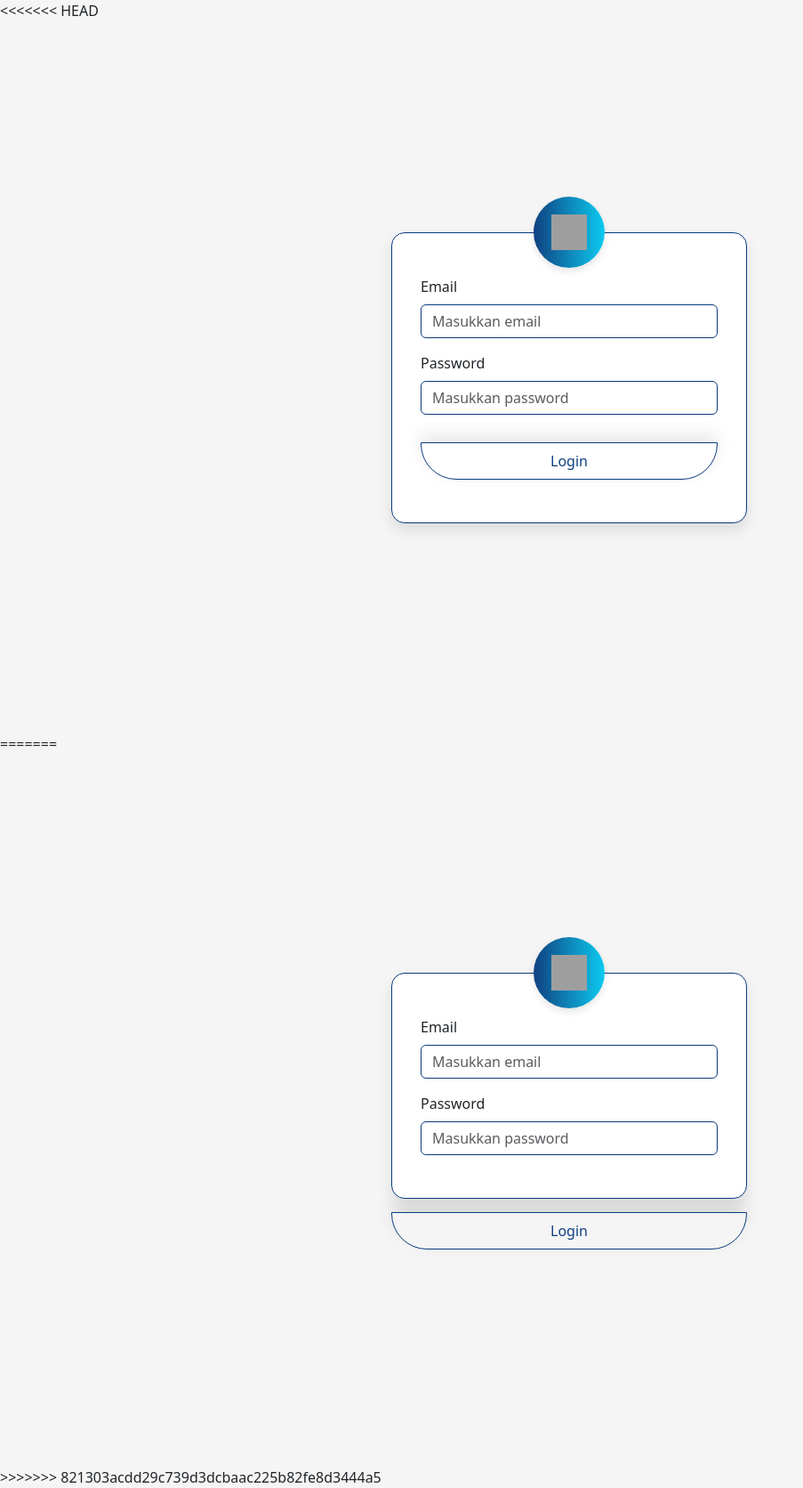
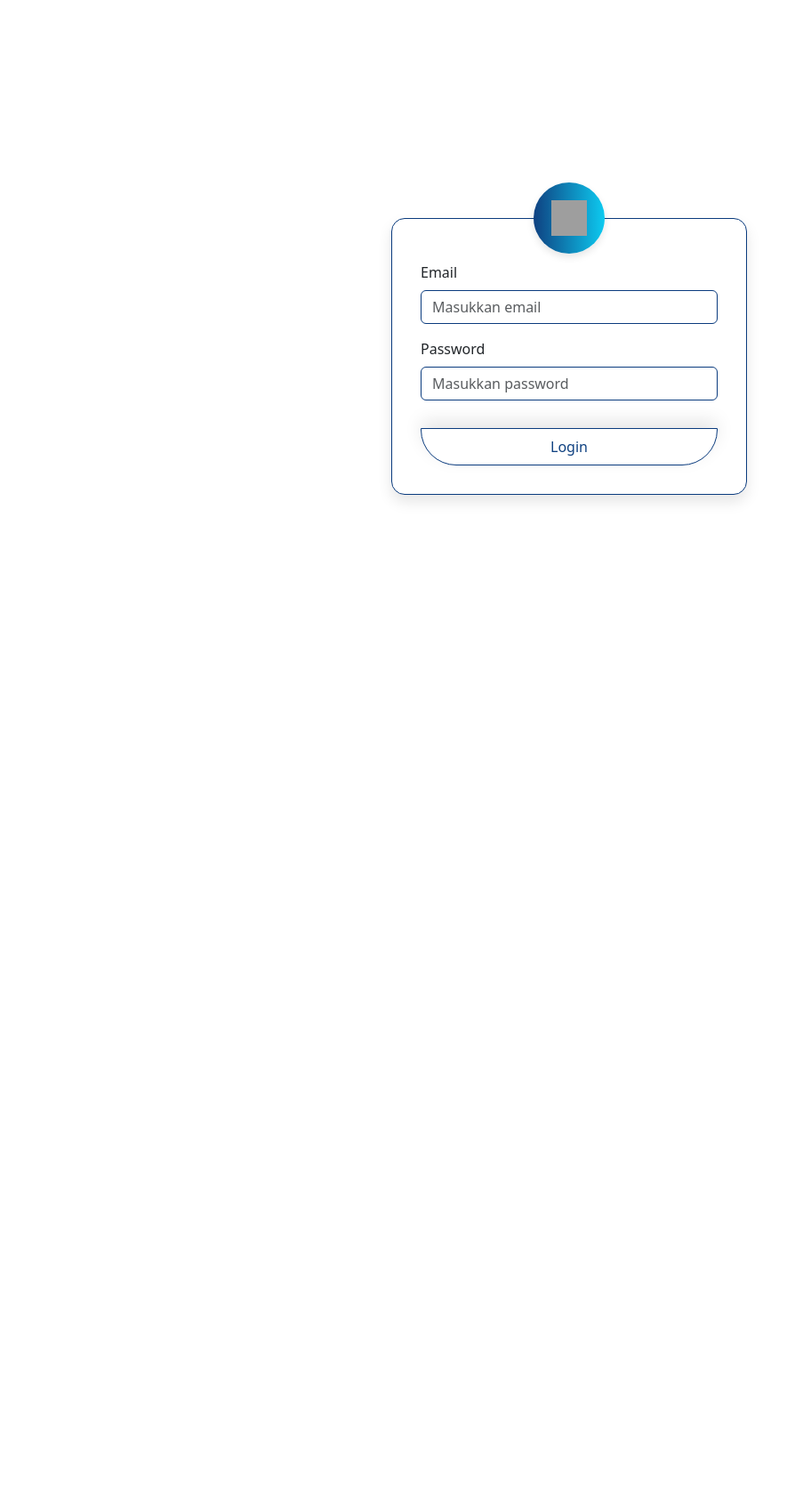
Before and after one commit to ayuk098/sewamotor, a PHP site: page /login.php in a window 1280 px wide. Shown: the whole page at 89% size, without its empty margins (0-903 px from the left). After the commit the page ends 800 px from the top, so only its background shows below. Run offline with PHP 8.4, Linux system fonts and the light colour scheme; grey boxes are pictures that could not be loaded.

Commit message:
Update login.php

```diff
--- a/Customer/login.php
+++ b/Customer/login.php
@@ -1,4 +1,3 @@
-<<<<<<< HEAD
 <!DOCTYPE html>
 <html lang="en">
 <head>
@@ -126,95 +125,3 @@
 
 </body>
 </html>
-=======
-<!DOCTYPE html>
-<html lang="en">
-<head>
-  <meta charset="UTF-8">
-  <meta name="viewport" content="width=device-width, initial-scale=1">
-  <title>Login</title>
-  <link href="https://cdn.jsdelivr.net/npm/bootstrap@5.3.3/dist/css/bootstrap.min.css" rel="stylesheet">
-  <style>
-    body {
-      background-color: #f5f5f5;
-    }
-    .login-card {
-      border-radius: 15px;
-      padding: 2rem;
-      position: relative;
-      background-color: white;
-      box-shadow: 0 8px 16px rgba(0,0,0,0.1);
-      z-index: 1;
-      border: 1.5px solid #0a3b7e;
-    }
-    .login-icon {
-      width: 80px;
-      height: 80px;
-      background: linear-gradient(to right, #0F4181, #0dcaf0);
-      border-radius: 50%;
-      display: flex;
-      align-items: center;
-      justify-content: center;
-      position: absolute;
-      top: -40px;
-      left: 50%;
-      transform: translateX(-50%);
-      box-shadow: 0 4px 8px rgba(0,0,0,0.1);
-      z-index: 10;
-    }
-    .login-icon img {
-      width: 40px;
-      height: 40px;
-    }
-    .login-button {
-      width: 100%;
-      padding: 0.5rem;
-      border: none;
-      background: none;
-      color: #0F4181;
-      font-weight: 500;
-      box-shadow: 0 -8px 20px rgba(0,0,0,0.1);
-      border-bottom-left-radius: 40px;
-      border-bottom-right-radius: 40px;
-      border: 1.5px solid #0a3b7e;
-      margin-top: 15px; /* Menambahkan jarak antara login card dan button */
-    }
-    .form-control {
-      border: 1.5px solid #0a3b7e;
-    }
-    /* Untuk memastikan form dan button tidak ada jarak tambahan */
-    .form-group, .login-card {
-      margin-bottom: 0;
-    }
-  </style>
-</head>
-<body>
-
-<div class="container d-flex justify-content-center align-items-center min-vh-100">
-  <div class="position-relative" style="width: 100%; max-width: 400px;">
-
-    <div class="login-icon">
-      <img src="https://cdn-icons-png.flaticon.com/512/747/747376.png" alt="icon">
-    </div>
-
-    <div class="login-card text-center pt-5">
-      <form>
-        <div class="mb-3 text-start">
-          <label for="email" class="form-label">Email</label>
-          <input type="email" class="form-control" id="email" placeholder="Masukkan email">
-        </div>
-        <div class="mb-3 text-start">
-          <label for="password" class="form-label">Password</label>
-          <input type="password" class="form-control" id="password" placeholder="Masukkan password">
-        </div>
-      </form>
-    </div>
-
-    <button class="login-button">Login</button>
-
-  </div>
-</div>
-
-</body>
-</html>
->>>>>>> 821303acdd29c739d3dcbaac225b82fe8d3444a5
```
